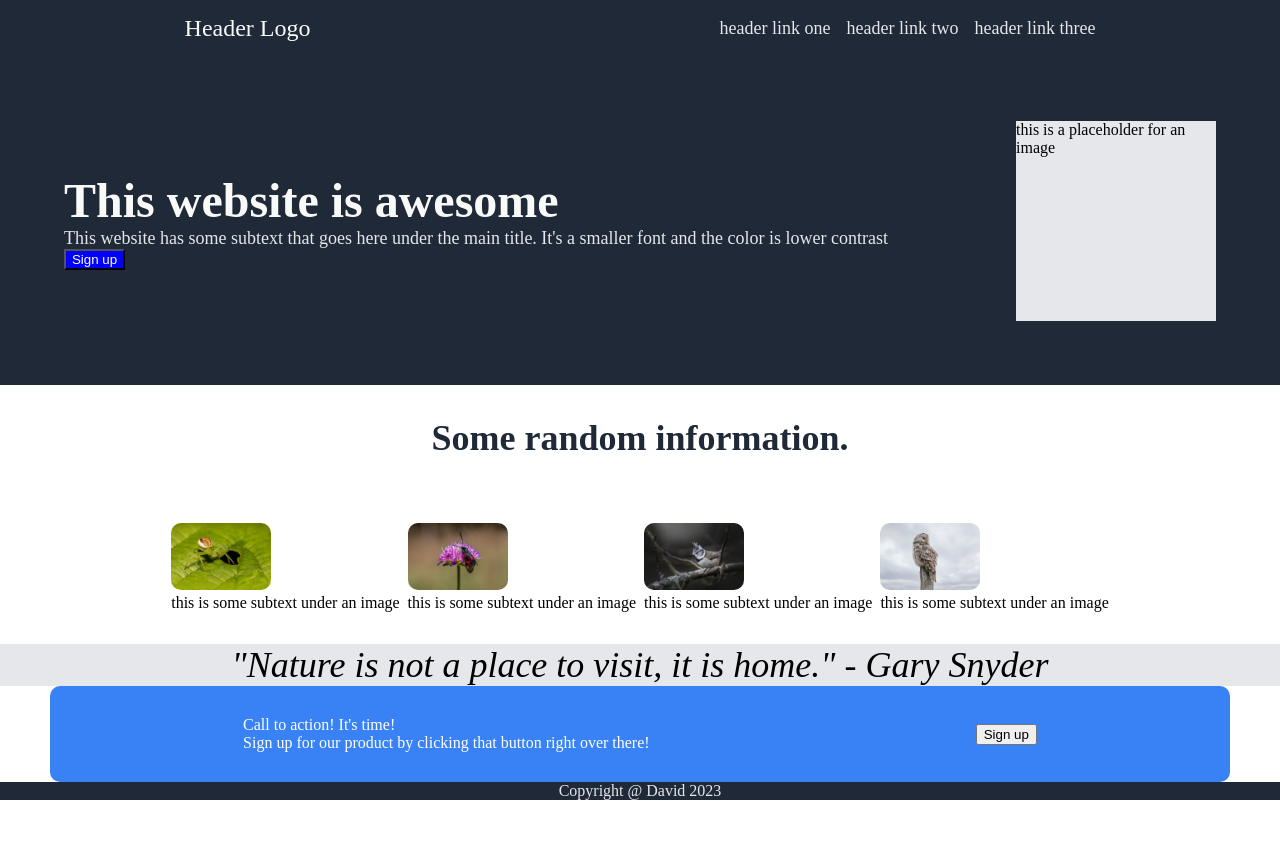
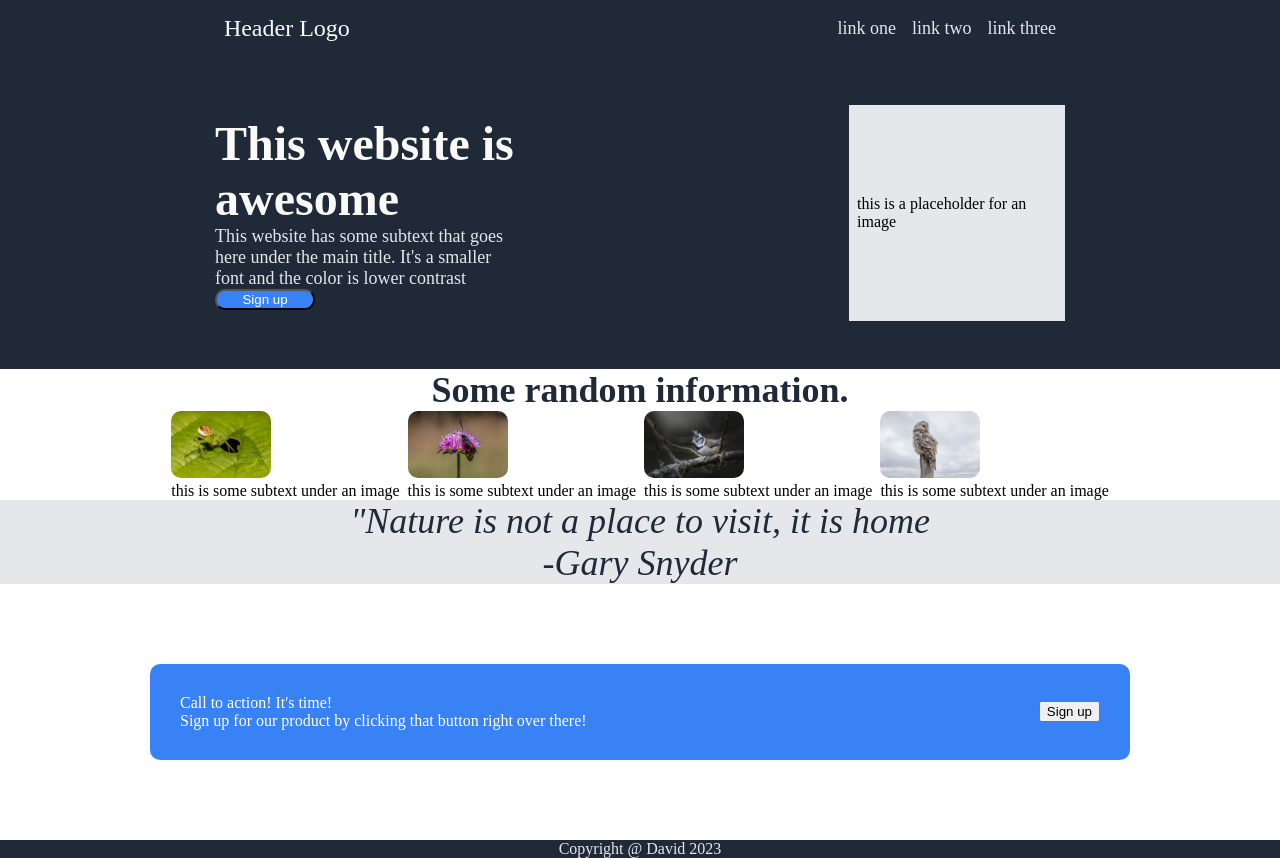
Before and after one commit to dtp1512/landing-page, a plain HTML site: page index.html in a window 1280 px wide. Before the commit the page ends 800 px from the top, so only its background shows below. Drawn offline with Linux system fonts and the light colour scheme.

Commit message:
adding updates to layout

```diff
--- a/index.html
+++ b/index.html
@@ -8,12 +8,13 @@
     <title>Be Like Water</title>
 </head>
 <body>
+    <div class="first">
     <div class="header">
         <div class="logo">Header Logo</div>
         <ul class="links">
-            <li>header link one</li>
-            <li>header link two</li>
-            <li>header link three</li>
+            <li><a href="url">link one</a></li>
+            <li><a href="url">link two</a></li>
+            <li><a href="url">link three</a></li>
         </ul>
     </div>
     <div class="content">
@@ -23,6 +24,7 @@
             <button class="sign">Sign up</button>
         </div>
         <div class="placeholder">this is a placeholder for an image</div>
+    </div>
     </div>
     <div class="information">
         <div class="paragraph">Some random information.</div>
@@ -45,7 +47,10 @@
             </div>
         </div>
     </div>
-    <div class="quote">"Nature is not a place to visit, it is home." - Gary Snyder</div>
+    <div class="fourth">
+        <div class="quote">"Nature is not a place to visit, it is home</div>
+        <div class="quoter">-Gary Snyder</div>
+    </div>
     <div class="sign-up">
         <div class="call">
             <div>Call to action! It's time!</div>
--- a/style.css
+++ b/style.css
@@ -1,9 +1,11 @@
 body {
     margin: 0;
-    min-height: 100vh;
     display: flex;
+    flex: 1;
     flex-direction: column;
+
 }
+
 .header {
     background-color: #1F2937;
     display: flex;
@@ -24,6 +26,11 @@ body {
     gap: 16px;
 }
 
+a {
+    text-decoration: none;
+    color: #E5E7EB;
+}
+
 ul {
     list-style-type: none;
 }
@@ -41,6 +48,16 @@ img {
     background-color: #1F2937;
     flex: 1;
     align-items: center;
+    padding: 48px;
+}
+
+.container {
+    display: flex;
+    flex-direction: column;
+    flex-wrap: wrap;
+    width: 300px;
+    justify-content: center;
+
 }
 
 .main {
@@ -57,12 +74,22 @@ img {
 .sign {
     color: white;
     background-color: blue;
+    width: 100px;
+    border-radius: 10px;
+    background-color: #3882F6;
 }
 
 .placeholder {
     height: 200px;
     width: 200px;
     background-color: #E5E7Eb;
+    display: flex;
+    align-items: center;
+    justify-content: center;
+    flex-wrap: wrap;
+    padding: 8px;
+
+
 }
 
 .information {
@@ -84,28 +111,44 @@ img {
     justify-content: space-around;
     gap: 8px;
     flex-wrap: wrap;
+    flex: 1;
+}
+
+.fourth {
+    display: flex;
+    align-items: center;
+    flex-direction: column;
+    flex: 1;
+    background-color: #E5E7Eb;
 }
 
 .quote {
     display: flex;
-    flex-shrink: 1;
+    justify-content: center;
     align-items: center;
-    justify-content: center;
-    background-color: #E5E7EB;
     font-size: 36px;
-    font-style:italic;
+    font-style: italic;
+    color:#1F2937
+}
 
+.quoter {
+    display: flex;
+    align-items: flex-end;
+    font-size: 36px;
+    font-style: italic;
+    color:#1F2937
 }
 
 .sign-up {
     display: flex;
-    justify-content: space-around;
     align-items: center;
+    justify-content: space-between;
     background-color: #3882F6;
     color: white;
     border-radius: 10px;
-    margin: 0px 50px;
     padding: 30px;
+    margin: 80px 150px;
+
 }
 
 .footer {
```
